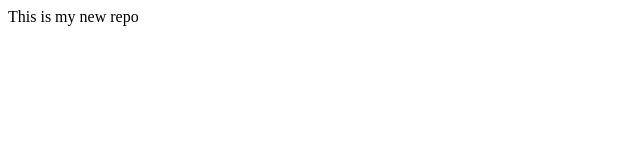
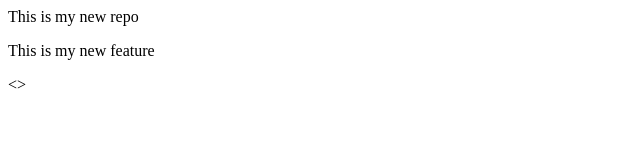
Before and after one commit to codyyyy927/localRepo, a plain HTML site: page index.html in a window 1280 px wide. Shown: the whole page, without its empty margins (0-640 px from the left). Drawn offline with Linux system fonts and the light colour scheme.

Commit message:
Add new feature

```diff
--- a/index.html
+++ b/index.html
@@ -1 +1,2 @@
 <p>This is my new repo</p>
+<p>This is my new feature</p><>
```
